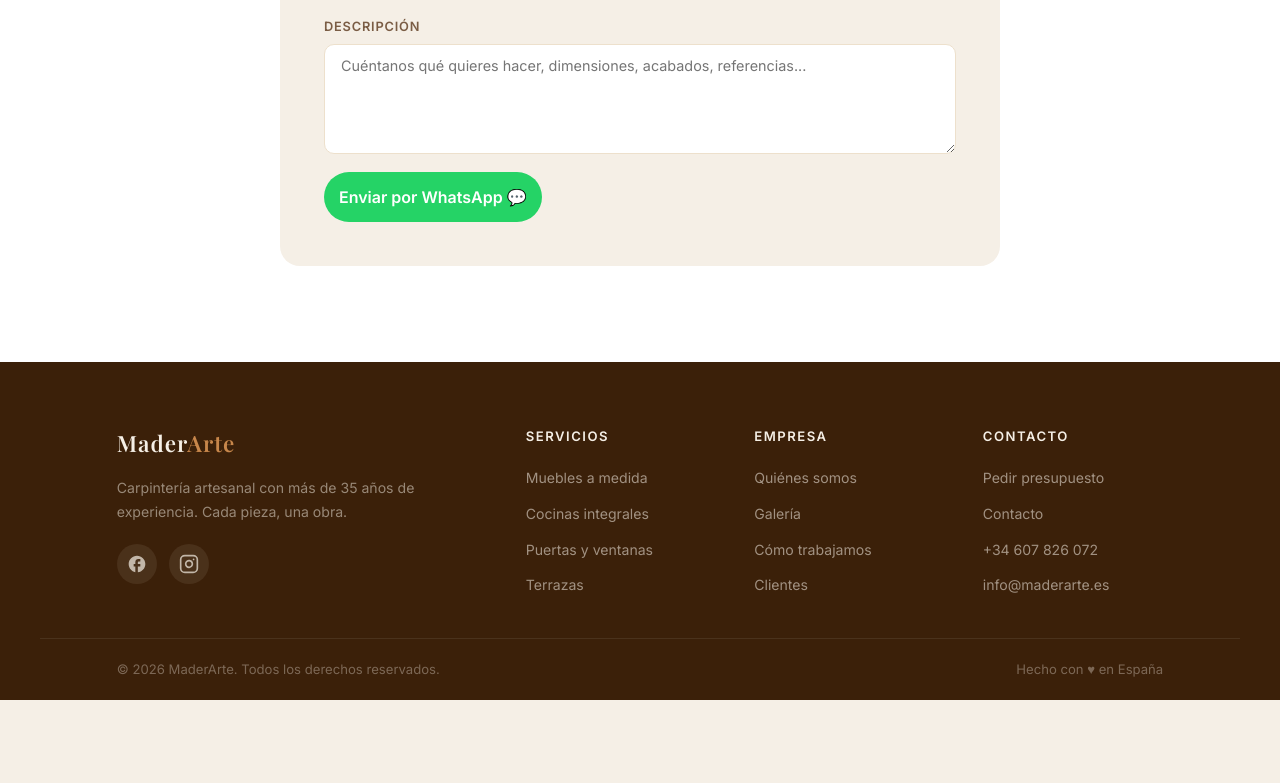
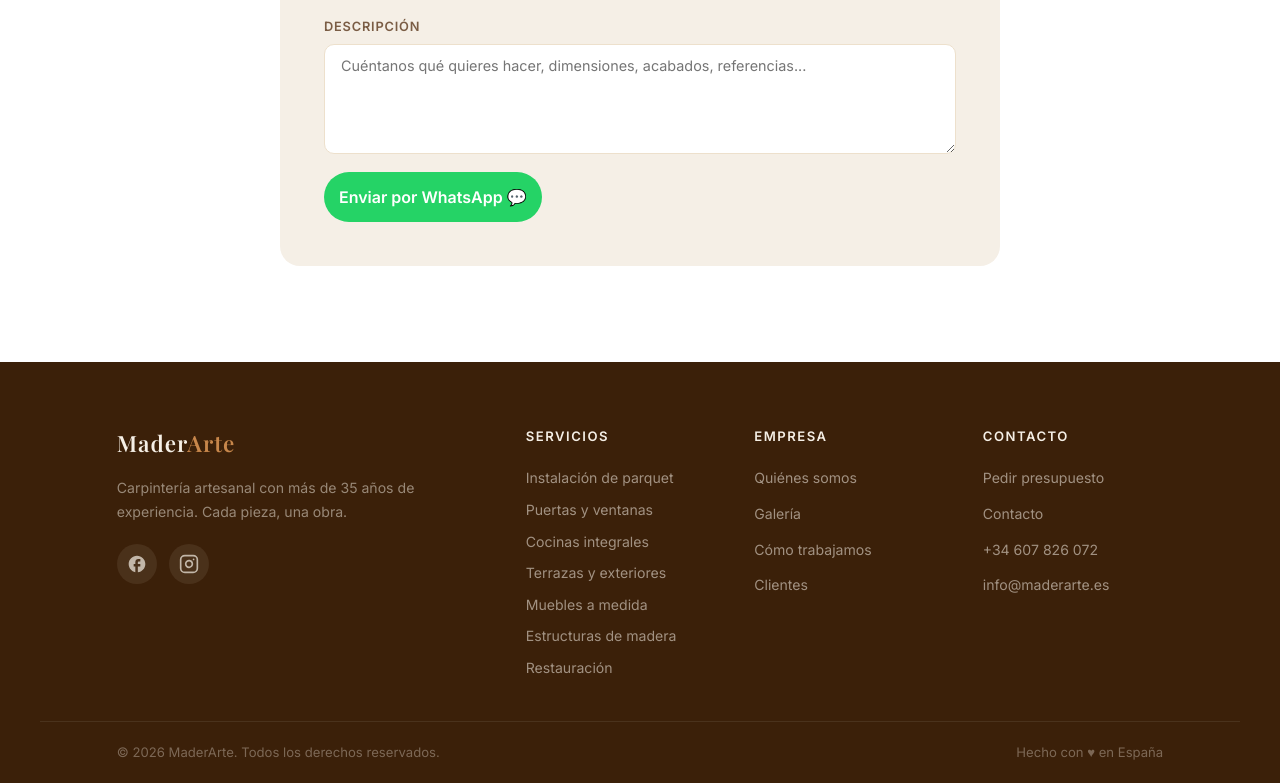
Before and after one commit to raulsara/carpinteria-react, a Next.js app: page / in a window 1280 px wide. Shown: the part 6851-7634 px from the top of the page. Before the commit the page ends 7551 px from the top, so only its background shows below. Built offline with nearby package versions, Linux system fonts and the light colour scheme; no server answers; the database is empty.

Commit message:
chore: listar los 7 servicios en el footer con espaciado compacto

```diff
--- a/app/globals.css
+++ b/app/globals.css
@@ -681,6 +681,7 @@ footer { background: var(--brown-dark); }
 
 .footer-col h5 { color: var(--cream); font-size: .82rem; text-transform: uppercase; letter-spacing: 1.5px; margin-bottom: 18px; }
 .footer-col ul { list-style: none; display: flex; flex-direction: column; gap: 10px; }
+.footer-col-tight ul { gap: 6px; }
 .footer-col a { color: rgba(245,239,230,.55); text-decoration: none; font-size: .88rem; transition: color .2s; }
 .footer-col a:hover { color: var(--brown-light); }
 
--- a/components/Footer.jsx
+++ b/components/Footer.jsx
@@ -20,13 +20,16 @@ export default function Footer() {
             </a>
           </div>
         </div>
-        <div className="footer-col">
+        <div className="footer-col footer-col-tight">
           <h5>Servicios</h5>
           <ul>
+            <li><a href="/parquet">Instalación de parquet</a></li>
+            <li><a href="/puertas">Puertas y ventanas</a></li>
+            <li><a href="#servicios">Cocinas integrales</a></li>
+            <li><a href="#servicios">Terrazas y exteriores</a></li>
             <li><a href="#servicios">Muebles a medida</a></li>
-            <li><a href="#servicios">Cocinas integrales</a></li>
-            <li><a href="#servicios">Puertas y ventanas</a></li>
-            <li><a href="#servicios">Terrazas</a></li>
+            <li><a href="#servicios">Estructuras de madera</a></li>
+            <li><a href="#servicios">Restauración</a></li>
           </ul>
         </div>
         <div className="footer-col">
```
